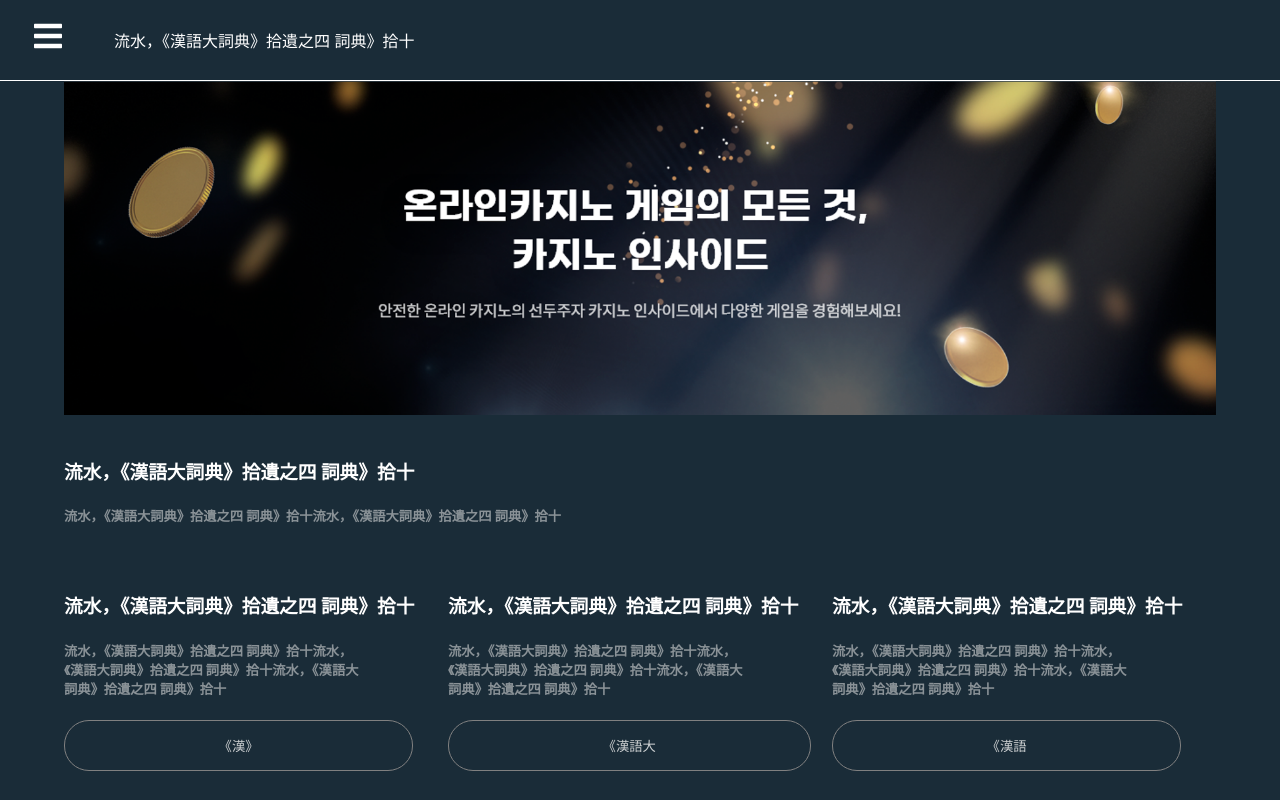
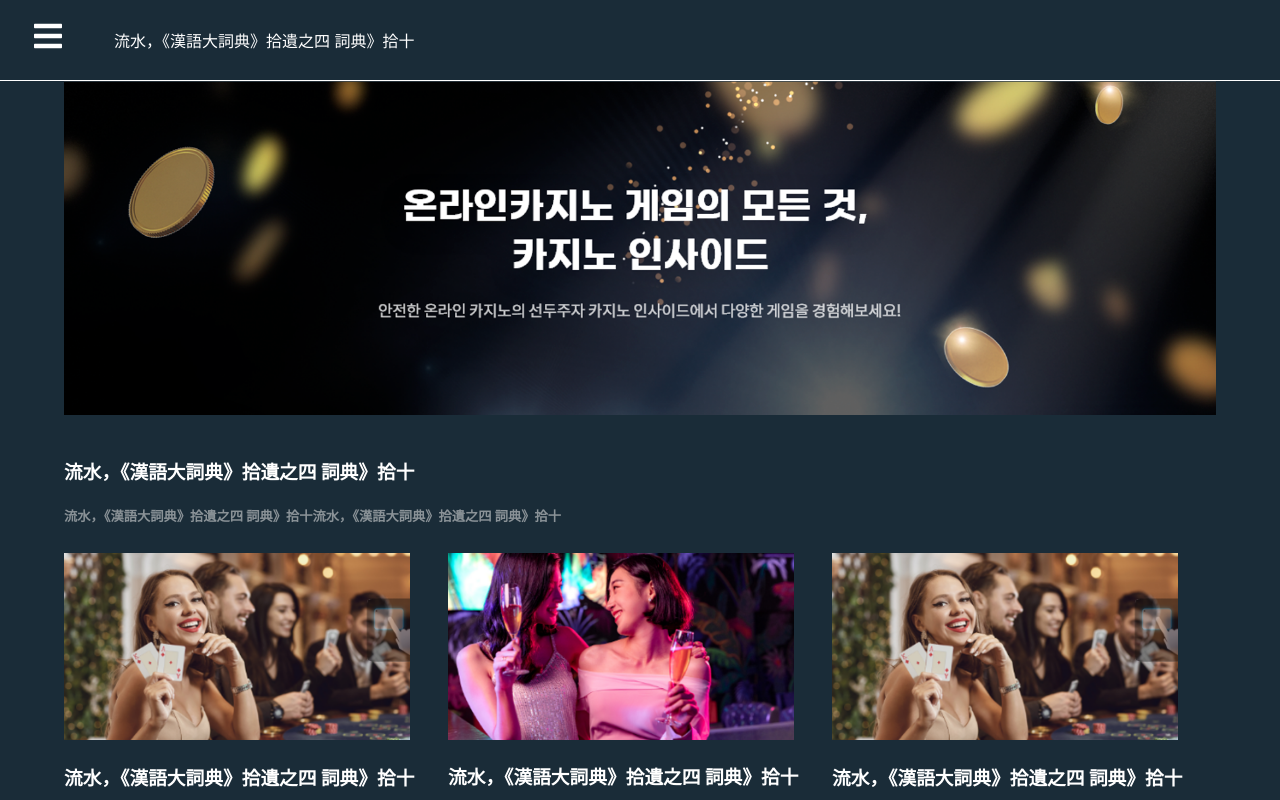
Before and after one commit to Abdullahqurashi/korea, a React (Create React App) app: page / in a window 1280 px wide. Shown: the top 800 px of the page. Built offline with nearby package versions, Linux system fonts and the light colour scheme.

Commit message:
update with images

```diff
--- a/src/Data/Data.js
+++ b/src/Data/Data.js
@@ -2,19 +2,19 @@ export const Firstdetail = [
 
     // FISRT CARD
     {
-        img: '',
+        img: './images/1card.PNG',
         title: '流水，《漢語大詞典》拾遺之四 詞典》拾十',
         description: '流水，《漢語大詞典》拾遺之四 詞典》拾十流水，《漢語大詞典》拾遺之四 詞典》拾十流水，《漢語大詞典》拾遺之四 詞典》拾十',
         button: "《漢》"
     },
     {
-        img: '',
+        img: './images/Card2.PNG',
         title: '流水，《漢語大詞典》拾遺之四 詞典》拾十',
         description: '流水，《漢語大詞典》拾遺之四 詞典》拾十流水，《漢語大詞典》拾遺之四 詞典》拾十流水，《漢語大詞典》拾遺之四 詞典》拾十',
         button: "《漢語大"
     },
     {
-        img: '',
+        img: './images/1card.PNG',
         title: '流水，《漢語大詞典》拾遺之四 詞典》拾十',
         description: '流水，《漢語大詞典》拾遺之四 詞典》拾十流水，《漢語大詞典》拾遺之四 詞典》拾十流水，《漢語大詞典》拾遺之四 詞典》拾十',
         button: '《漢語'
@@ -33,54 +33,54 @@ export const Firstdetail = [
 
  export const Seconddetail = [
     {
-img : '',
+img : './images/1card.PNG',
 title: '流水，《漢語大詞典》拾遺之四 詞典》拾十',
 description : '流水，《漢語大詞典》拾遺之四 詞典》拾十流水，《漢語大詞典》拾遺之四 詞典》拾十流水，《漢語大詞典》拾遺之四 詞典》拾十',
 
     },
     {
-img : '',
+img : './images/1card.PNG',
 title: '流水，《漢語大詞典》拾遺之四 詞典》拾十',
 description : '流水，《漢語大詞典》拾遺之四 詞典》拾十流水，《漢語大詞典》拾遺之四 詞典》拾十流水，《漢語大詞典》拾遺之四 詞典》拾十',
 
     },
     {
-img : '',
+img : './images/1card.PNG',
 title: '流水，《漢語大詞典》拾遺之四 詞典》拾十',
 description : '流水，《漢語大詞典》拾遺之四 詞典》拾十流水，《漢語大詞典》拾遺之四 詞典》拾十流水，《漢語大詞典》拾遺之四 詞典》拾十',
 
 
     },
     {
-img : '',
+img : './images/1card.PNG',
 title: '流水，《漢語大詞典》拾遺之四 詞典》拾十',
 description : '流水，《漢語大詞典》拾遺之四 詞典》拾十流水，《漢語大詞典》拾遺之四 詞典》拾十流水，《漢語大詞典》拾遺之四 詞典》拾十',
 
 
     },
     {
-img : '',
+img : './images/1card.PNG',
 title: '流水，《漢語大詞典》拾遺之四 詞典》拾十',
 description : '流水，《漢語大詞典》拾遺之四 詞典》拾十流水，《漢語大詞典》拾遺之四 詞典》拾十流水，《漢語大詞典》拾遺之四 詞典》拾十',
 
 
     },
     {
-img : '',
+img : './images/1card.PNG',
 title: '流水，《漢語大詞典》拾遺之四 詞典》拾十',
 description : '流水，《漢語大詞典》拾遺之四 詞典》拾十流水，《漢語大詞典》拾遺之四 詞典》拾十流水，《漢語大詞典》拾遺之四 詞典》拾十',
 
 
     },
     {
-img : '',
+img : './images/1card.PNG',
 title: '流水，《漢語大詞典》拾遺之四 詞典》拾十',
 description : '流水，《漢語大詞典》拾遺之四 詞典》拾十流水，《漢語大詞典》拾遺之四 詞典》拾十流水，《漢語大詞典》拾遺之四 詞典》拾十',
 
 
     },
     {
-img : '',
+img : './images/1card.PNG' ,
 title: '流水，《漢語大詞典》拾遺之四 詞典》拾十',
 description : '流水，《漢語大詞典》拾遺之四 詞典》拾十流水，《漢語大詞典》拾遺之四 詞典》拾十流水，《漢語大詞典》拾遺之四 詞典》拾十',
 
@@ -94,33 +94,33 @@ description : '流水，《漢語大詞典》拾遺之四 詞典》拾十流水
 
 export const Thirddetail = [
     {
-img : '',
+img : './images/1card.PNG',
 title: '流水，《漢語大詞典》拾遺之四 詞典》拾十',
 description : '流水，《漢語大詞典》拾遺之四 詞典》拾十流水，《漢語大詞典》拾遺之四 詞典》拾十流水，《漢語大詞典》拾遺之四 詞典》拾十',
 
     },
     {
-img : '',
+img : './images/1card.PNG',
 title: '流水，《漢語大詞典》拾遺之四 詞典》拾十',
 description : '流水，《漢語大詞典》拾遺之四 詞典》拾十流水，《漢語大詞典》拾遺之四 詞典》拾十流水，《漢語大詞典》拾遺之四 詞典》拾十',
 
     },
     {
-img : '',
+img : './images/1card.PNG',
 title: '流水，《漢語大詞典》拾遺之四 詞典》拾十',
 description : '流水，《漢語大詞典》拾遺之四 詞典》拾十流水，《漢語大詞典》拾遺之四 詞典》拾十流水，《漢語大詞典》拾遺之四 詞典》拾十',
 
 
     },
     {
-img : '',
+img : './images/1card.PNG',
 title: '流水，《漢語大詞典》拾遺之四 詞典》拾十',
 description : '流水，《漢語大詞典》拾遺之四 詞典》拾十流水，《漢語大詞典》拾遺之四 詞典》拾十流水，《漢語大詞典》拾遺之四 詞典》拾十',
 
 
     },
     {
-img : '',
+img : './images/1card.PNG',
 title: '流水，《漢語大詞典》拾遺之四 詞典》拾十',
 description : '流水，《漢語大詞典》拾遺之四 詞典》拾十流水，《漢語大詞典》拾遺之四 詞典》拾十流水，《漢語大詞典》拾遺之四 詞典》拾十',
 
@@ -134,28 +134,28 @@ description : '流水，《漢語大詞典》拾遺之四 詞典》拾十流水
 
     },
     {
-img : '',
+img : './images/1card.PNG',
 title: '流水，《漢語大詞典》拾遺之四 詞典》拾十',
 description : '流水，《漢語大詞典》拾遺之四 詞典》拾十流水，《漢語大詞典》拾遺之四 詞典》拾十流水，《漢語大詞典》拾遺之四 詞典》拾十',
 
 
     },
     {
-img : '',
+img :'./images/1card.PNG',
 title: '流水，《漢語大詞典》拾遺之四 詞典》拾十',
 description : '流水，《漢語大詞典》拾遺之四 詞典》拾十流水，《漢語大詞典》拾遺之四 詞典》拾十流水，《漢語大詞典》拾遺之四 詞典》拾十',
 
 
     },
     {
-img : '',
+img :'./images/1card.PNG',
 title: '流水，《漢語大詞典》拾遺之四 詞典》拾十',
 description : '流水，《漢語大詞典》拾遺之四 詞典》拾十流水，《漢語大詞典》拾遺之四 詞典》拾十流水，《漢語大詞典》拾遺之四 詞典》拾十',
 
 
     },
     {
-img : '',
+img : './images/1card.PNG',
 title: '流水，《漢語大詞典》拾遺之四 詞典》拾十',
 description : '流水，《漢語大詞典》拾遺之四 詞典》拾十流水，《漢語大詞典》拾遺之四 詞典》拾十流水，《漢語大詞典》拾遺之四 詞典》拾十',
 
@@ -221,6 +221,6 @@ export const Footerdetail=[
        btn: "CASINO"
     },
     {
-       btn: "CASINO hello"
+       btn: "CASINO"
     },
 ]
```
